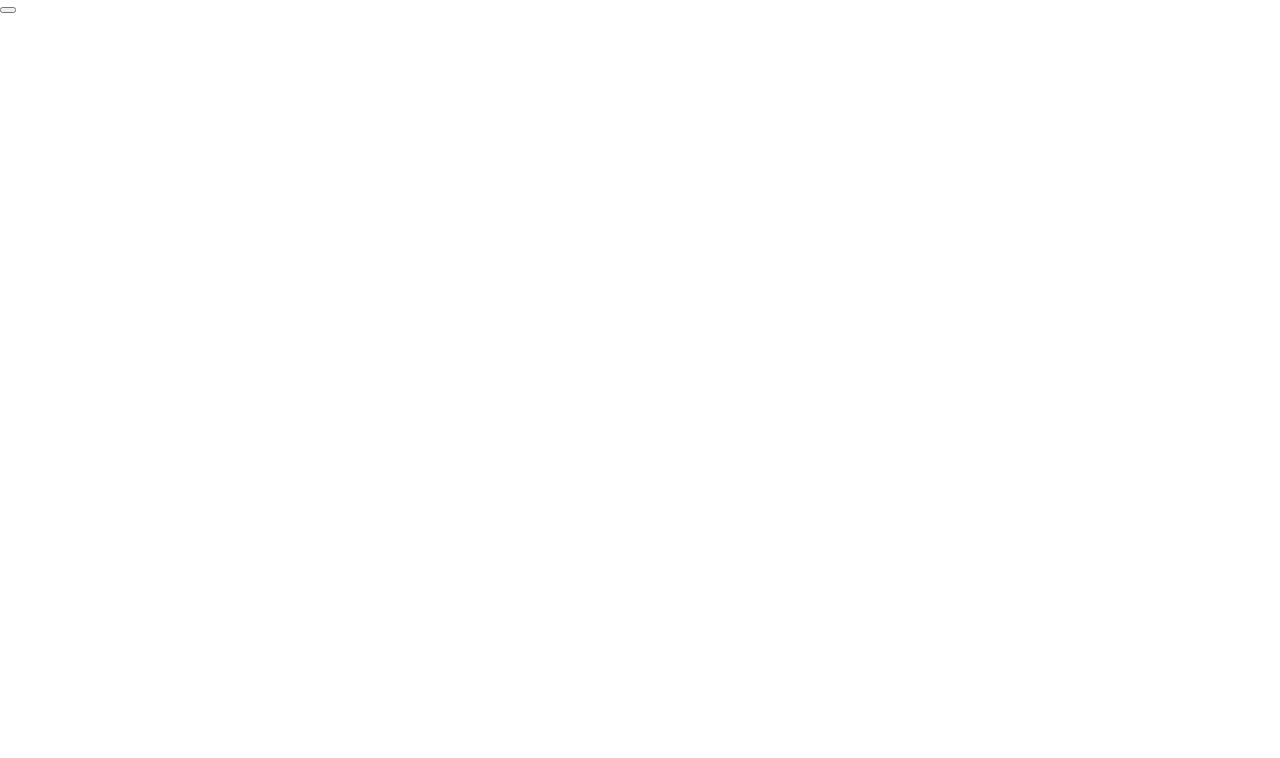
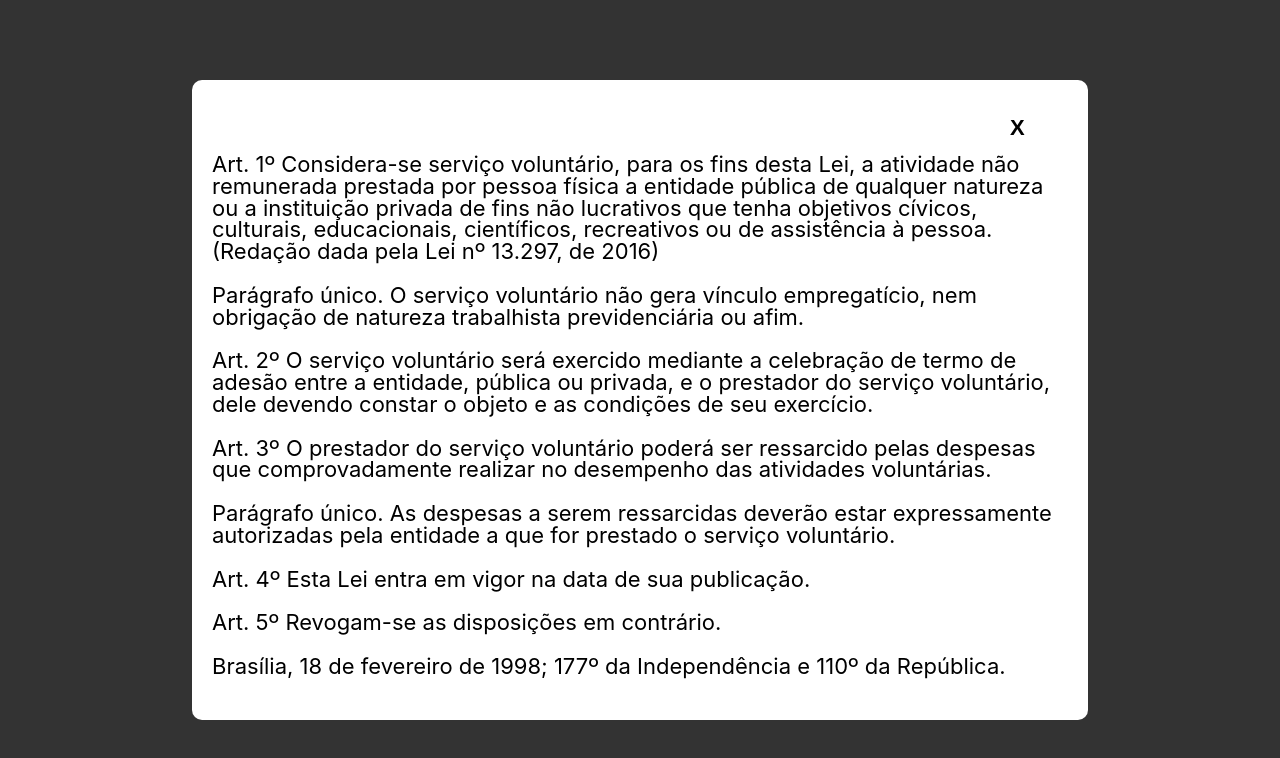
Before and after one commit to KiwiDev808/sou-cesta-solidaria, a Next.js app: page /voluntario/ModalVoluntario/ModalVoluntario in a window 1280 px wide. Shown: the top 758 px of the page. Built offline with nearby package versions, Linux system fonts and the light colour scheme.

Commit message:
feat:added modal voluntary

```diff
--- a/src/pages/voluntario/ModalVoluntario/ModalVoluntario.tsx
+++ b/src/pages/voluntario/ModalVoluntario/ModalVoluntario.tsx
@@ -1,19 +1,61 @@
 import React from "react";
+import { idText } from "typescript";
+import styles from "./styles.module.scss";
 
-const ModalVoluntario = () =>{
-    return(
-        <>
-        <div className="modal">
-            <div className="container">
-                <button className="close"></button>
-                <div className="content"></div>
+const ModalVoluntario = ({id='modal', onClose = () =>{}, children}) =>{
 
-            </div>
+    const handleOusideClick = (e) => {
+        if(e.target.id == id) onClose();
 
+    }
+
+    return (
+      <>
+        <div id={id} className={styles.modal} onClick={handleOusideClick}>
+          <div className={styles.container}>
+            <button className={styles.close} onClick={onClose}>
+              X
+            </button>
+            <div className="content">{children}</div>
+            <p>
+              Art. 1º Considera-se serviço voluntário, para os fins desta Lei, a
+              atividade não remunerada prestada por pessoa física a entidade
+              pública de qualquer natureza ou a instituição privada de fins não
+              lucrativos que tenha objetivos cívicos, culturais, educacionais,
+              científicos, recreativos ou de assistência à pessoa. (Redação dada
+              pela Lei nº 13.297, de 2016)
+            </p>
+            <p>
+              Parágrafo único. O serviço voluntário não gera vínculo
+              empregatício, nem obrigação de natureza trabalhista previdenciária
+              ou afim.
+            </p>
+            <p>
+              Art. 2º O serviço voluntário será exercido mediante a celebração
+              de termo de adesão entre a entidade, pública ou privada, e o
+              prestador do serviço voluntário, dele devendo constar o objeto e
+              as condições de seu exercício.
+            </p>
+            <p>
+              Art. 3º O prestador do serviço voluntário poderá ser ressarcido
+              pelas despesas que comprovadamente realizar no desempenho das
+              atividades voluntárias.
+            </p>
+            <p>
+              Parágrafo único. As despesas a serem ressarcidas deverão estar
+              expressamente autorizadas pela entidade a que for prestado o
+              serviço voluntário.
+            </p>
+            <p>Art. 4º Esta Lei entra em vigor na data de sua publicação.</p>
+            <p>Art. 5º Revogam-se as disposições em contrário.</p>
+            <p>
+              Brasília, 18 de fevereiro de 1998; 177º da Independência e 110º da
+              República.
+            </p>
+          </div>
         </div>
-
-        </>
-    )
+      </>
+    );
 
 };
 
--- /dev/null
+++ b/src/pages/voluntario/ModalVoluntario/styles.module.scss
@@ -0,0 +1,40 @@
+.modal {
+    width: 100%;;
+    height: 100vh;
+    position: absolute;
+    top: 0;
+    left: 0;
+    z-index: 10;
+    background-color: rgba(0,0,0,.8);
+    display: flex;
+    justify-content: center;
+    align-items: center;
+    .container{
+        background-color: #fff;
+        color: #000;
+        width: 70%;
+        height: 80vh;
+        border-radius: 10px;
+        padding:20px;
+
+        p {
+            font-size: 22px;
+        }
+    }
+    .close {
+        background-color: transparent;
+        border: none;
+        outline: none;
+        width: 32px;
+        height: 32px;
+        right: calc(-100% + 64px);
+        top: 16px;
+        cursor: pointer;
+        display: flex;
+        position: relative;
+        font-size: 22px;
+        font-weight: bold;
+    }
+
+
+}
```
Also changed, not shown: src/pages/voluntario/index.tsx (+6 -2 lines).
